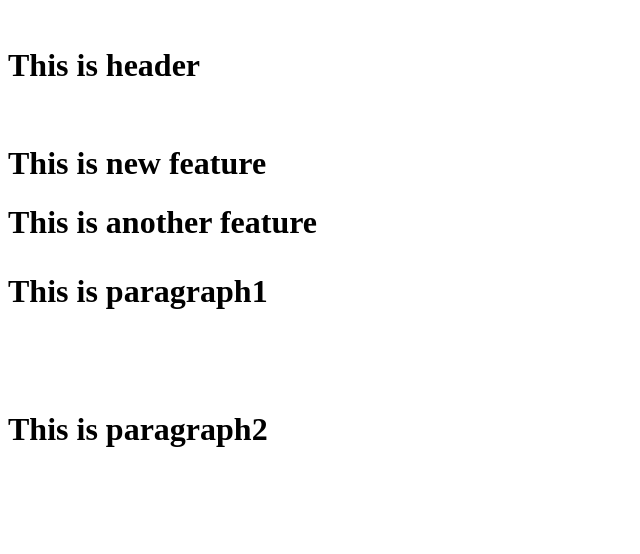
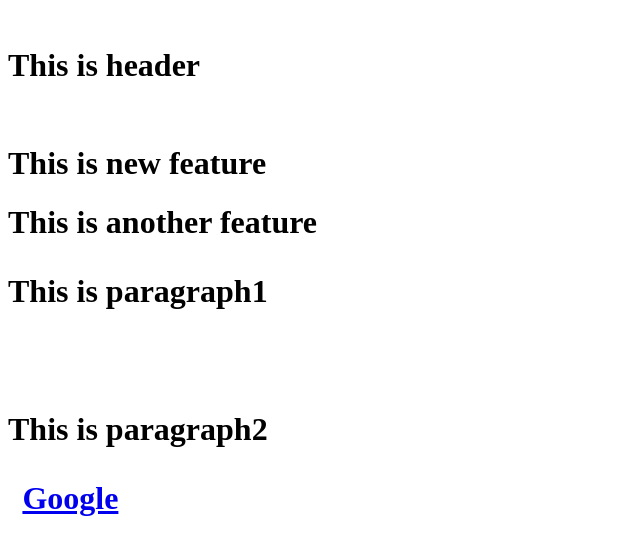
Before and after one commit to IIPEACHII/sample_git2, a plain HTML site: page index.html in a window 1280 px wide. Shown: the whole page, without its empty margins (0-640 px from the left). Drawn offline with Linux system fonts and the light colour scheme.

Commit message:
Fixes #2: Add link to Google

```diff
--- a/index.html
+++ b/index.html
@@ -8,4 +8,5 @@
 <h1>This is another feature<h1>
 <p>This is paragraph1</p>
 <p>This is paragraph2</p>
+<a href="https://www.google.com">Google <a>
 </body>
```
